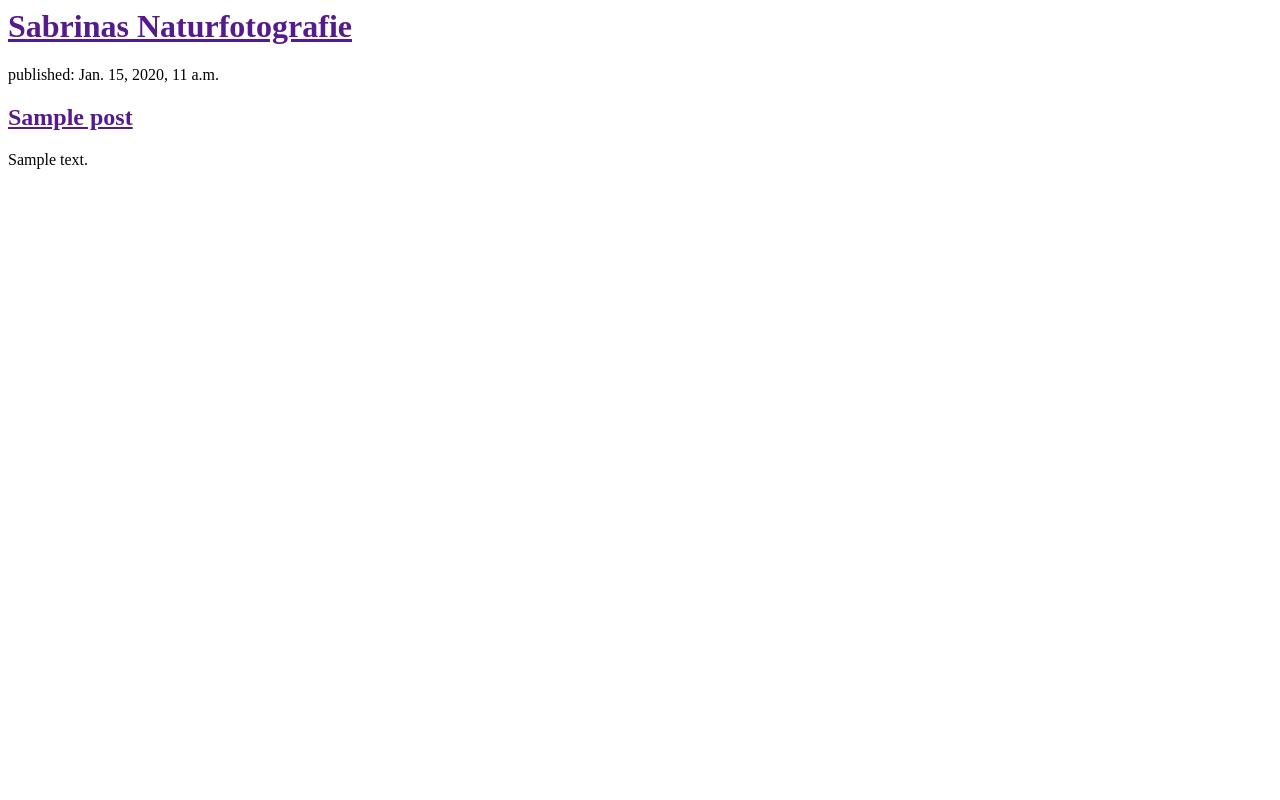
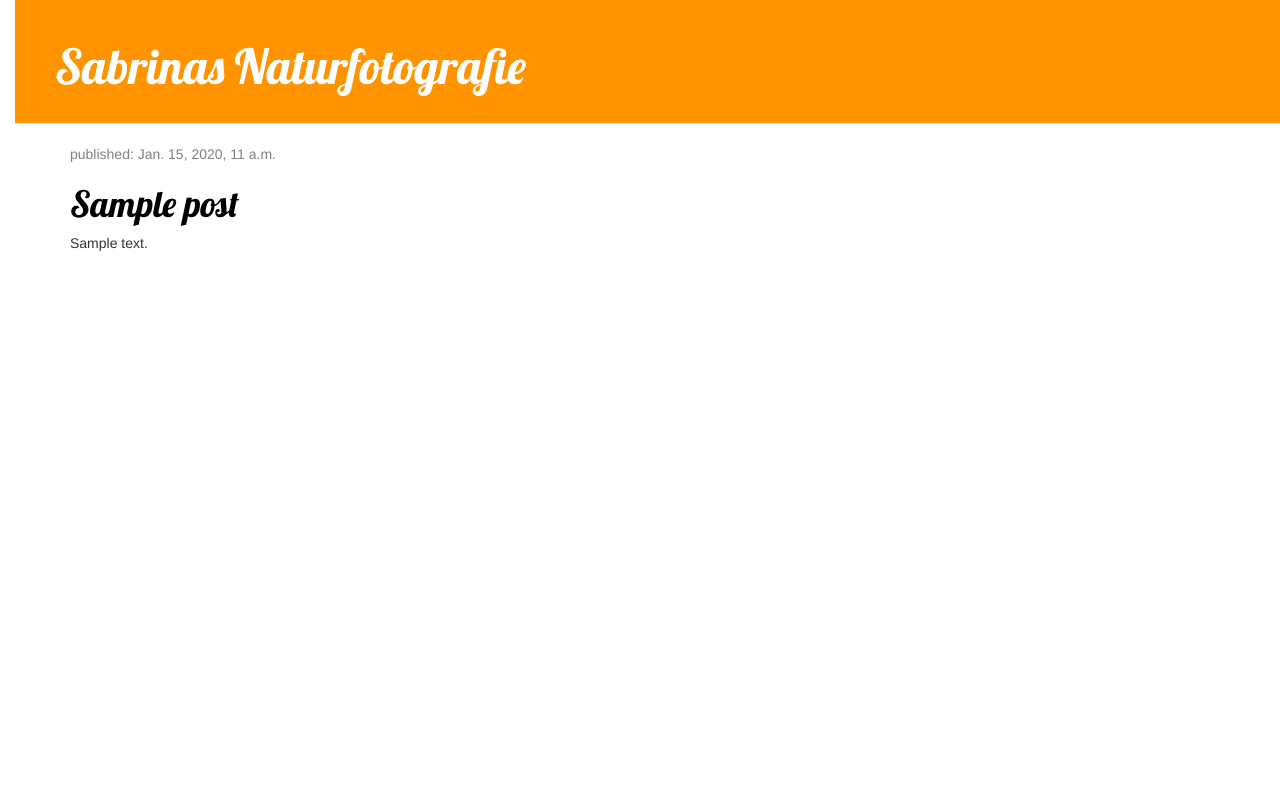
Before and after one commit to sabrina87/my-first-blog, a Django app: template blog/templates/blog/post_list.html in a window 1280 px wide. Run offline with Django 3.2, Linux system fonts and the light colour scheme; the template is opened without the code that fills it: values that come from a table or form of the project are taken from there, others are empty; tables that the repository leaves empty hold one stand-in row (values such as "Sample post"); some libraries are stand-ins or nearby versions.

Commit message:
Changed CSS and HTML.

```diff
--- /dev/null
+++ b/blog/static/css/blog.css
@@ -0,0 +1,61 @@
+.page-header {
+    background-color: #ff9400;
+    margin-top: 0;
+    padding: 20px 20px 20px 40px;
+}
+
+.page-header h1, .page-header h1 a, .page-header h1 a:visited, .page-header h1 a:active {
+    color: #ffffff;
+    font-size: 36pt;
+    text-decoration: none;
+}
+
+.content {
+    margin-left: 40px;
+}
+
+h1, h2, h3, h4 {
+    font-family: 'Lobster', cursive;
+}
+
+.date {
+    color: #828282;
+}
+
+.save {
+    float: right;
+}
+
+.post-form textarea, .post-form input {
+    width: 100%;
+}
+
+.top-menu, .top-menu:hover, .top-menu:visited {
+    color: #ffffff;
+    float: right;
+    font-size: 26pt;
+    margin-right: 20px;
+}
+
+.post {
+    margin-bottom: 70px;
+}
+
+.post h1 a, .post h1 a:visited {
+    color: #000000;
+}
+
+"""
+h1 a {
+    color: #FCA205;
+    font-family: 'Lobster';
+}
+
+h2 a {
+    color: #46DB49;
+}
+
+body {
+    padding-left: 15px;
+}
+"""
--- a/blog/templates/blog/post_list.html
+++ b/blog/templates/blog/post_list.html
@@ -1,20 +1,35 @@
+{% load staticfiles %}
 <html>
     <head>
+
 	<title>Sabrinas Naturfotografie</title>
+
+	<link rel="stylesheet" href="//maxcdn.bootstrapcdn.com/bootstrap/3.2.0/css/bootstrap.min.css">
+	<link rel="stylesheet" href="//maxcdn.bootstrapcdn.com/bootstrap/3.2.0/css/bootstrap-theme.min.css">
+	<link rel="stylesheet" href="{% static 'css/blog.css' %}">
+	<link href="//fonts.googleapis.com/css?family=Lobster&subset=latin,latin-ext" rel="stylesheet" type="text/css">
+
     </head>
     <body>
-	<div>
+	<div class="page-header">
 	   <h1><a href="">Sabrinas Naturfotografie</a></h1>
 	</div>
 
-	{% for post in posts %}
-
-	<div>
-	   <p>published: {{ post.published_date }}</p>
-	   <h2><a href="">{{ post.title }}</a></h2>
-           <p>{{ post.text|linebreaksbr }}</p>
-	</div>
-	{% endfor %}
+	<div class="content container">
+    <div class="row">
+        <div class="col-md-8">
+            {% for post in posts %}
+                <div class="post">
+                    <div class="date">
+                        <p>published: {{ post.published_date }}</p>
+                    </div>
+                    <h1><a href="">{{ post.title }}</a></h1>
+                    <p>{{ post.text|linebreaksbr }}</p>
+                </div>
+            {% endfor %}
+        </div>
+    </div>
+</div>
 
     </body>
 </html>
```
